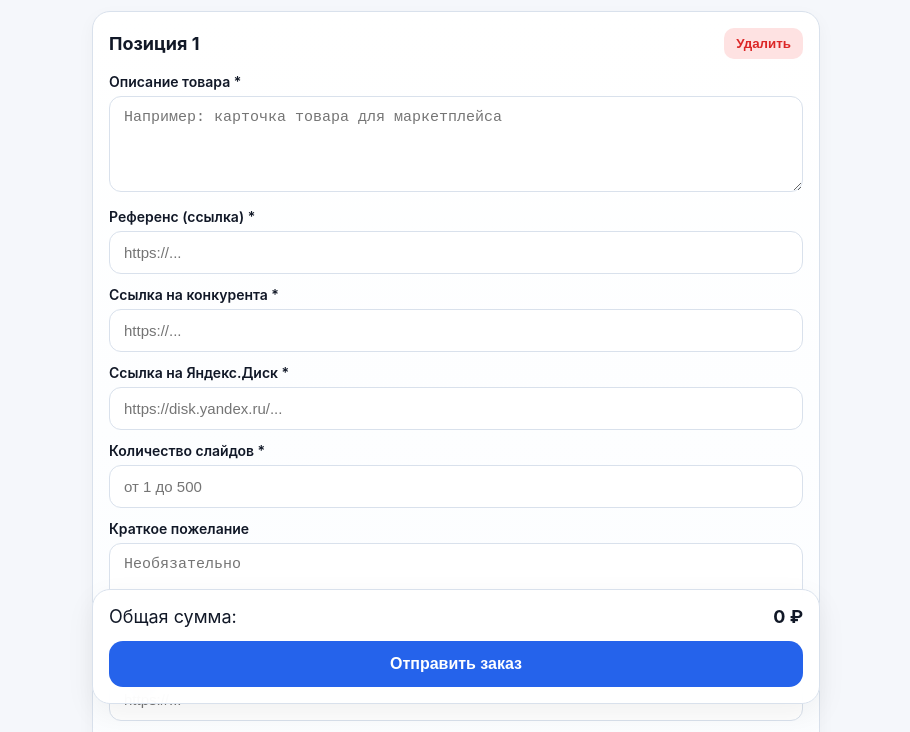
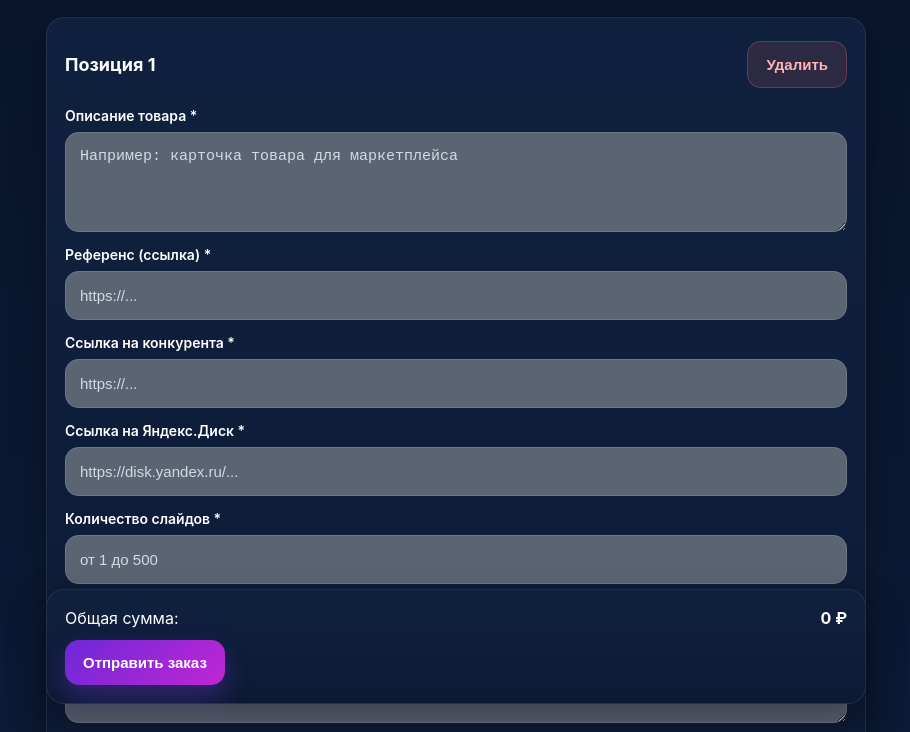
Before and after one commit to anasteisha15ru-prog/mini-app-infographics-order, a website: page public/index.html in a window 1280 px wide. Shown: the part 84-816 px from the top of the page, without its empty margins (184-1094 px from the left). Drawn offline with Linux system fonts and the light colour scheme.

Commit message:
Update mini app dark theme

```diff
--- a/public/index.html
+++ b/public/index.html
@@ -7,7 +7,7 @@
     content="width=device-width, initial-scale=1, maximum-scale=1, user-scalable=no"
   />
   <title>Заказ инфографики</title>
-  <link rel="stylesheet" href="/styles.css" />
+  <link rel="stylesheet" href="/styles.css?v=2" />
   <script src="https://telegram.org/js/telegram-web-app.js"></script>
 </head>
 <body>
--- a/public/styles.css
+++ b/public/styles.css
@@ -1,57 +1,135 @@
 :root {
-  --bg: var(--tg-theme-bg-color, #f5f7fb);
-  --text: var(--tg-theme-text-color, #111827);
-  --hint: var(--tg-theme-hint-color, #6b7280);
-  --card: var(--tg-theme-secondary-bg-color, #ffffff);
-  --button: var(--tg-theme-button-color, #2563eb);
-  --button-text: var(--tg-theme-button-text-color, #ffffff);
-  --border: #d9e1ec;
-  --danger: #dc2626;
-  --success: #15803d;
+  color-scheme: dark;
+
+  --bg-main: #08152b;
+  --bg-secondary: #0d1d3a;
+  --card-bg: #10213f;
+  --card-bg-2: #0c1a34;
+
+  --text-main: #ffffff;
+  --text-muted: #c7d2e3;
+  --placeholder: #d4d9e3;
+
+  --field-bg: #5b6473;
+  --field-bg-focus: #687385;
+  --field-border: rgba(255, 255, 255, 0.12);
+
+  --btn-start: #6d28d9;
+  --btn-end: #c026d3;
+
+  --danger-bg: rgba(255, 107, 107, 0.12);
+  --danger-border: rgba(255, 107, 107, 0.28);
+  --danger-text: #ffb3b3;
+
+  --line: rgba(255, 255, 255, 0.08);
+  --shadow: 0 14px 36px rgba(0, 0, 0, 0.35);
+  --radius: 18px;
 }
 
 * {
   box-sizing: border-box;
 }
 
+html,
 body {
   margin: 0;
+  padding: 0;
+  min-height: 100%;
+  background: linear-gradient(180deg, var(--bg-main) 0%, var(--bg-secondary) 100%) !important;
+  color: var(--text-main) !important;
   font-family: Inter, Arial, sans-serif;
-  background: var(--bg);
-  color: var(--text);
 }
 
-.container {
-  max-width: 760px;
-  margin: 0 auto;
+body {
   padding: 16px;
 }
 
-.page-header h1 {
-  margin: 0 0 8px;
-  font-size: 26px;
+/* Универсальные контейнеры */
+.app,
+.app-container,
+.container,
+.page,
+.wrapper,
+.content,
+main {
+  max-width: 820px;
+  margin: 0 auto;
+  color: var(--text-main) !important;
+  background: transparent !important;
 }
 
-.page-header p {
-  margin: 0 0 20px;
-  color: var(--hint);
+/* Все тексты */
+h1,
+h2,
+h3,
+h4,
+h5,
+h6,
+strong,
+b,
+label,
+span,
+div,
+p,
+small {
+  color: inherit;
 }
 
-.items-container {
-  display: flex;
-  flex-direction: column;
-  gap: 16px;
+p,
+small,
+.subtitle,
+.description,
+.muted,
+.hint,
+.field-hint {
+  color: var(--text-muted) !important;
 }
 
-.item-card {
-  background: linear-gradient(180deg, #ffffff 0%, #fbfdff 100%);
-  border: 1px solid var(--border);
-  border-radius: 18px;
-  padding: 16px;
-  box-shadow: 0 6px 18px rgba(0, 0, 0, 0.04);
+/* Заголовок */
+h1 {
+  margin: 0 0 8px;
+  font-size: 32px;
+  line-height: 1.15;
+  font-weight: 800;
 }
 
-.item-card-header {
+.header,
+.page-header {
+  margin-bottom: 20px;
+}
+
+.header p,
+.page-header p {
+  margin: 0;
+  color: var(--text-muted) !important;
+}
+
+/* Карточки */
+.card,
+.item-card,
+.order-summary,
+.summary-card,
+.panel,
+.form-card,
+.block {
+  background: linear-gradient(180deg, var(--card-bg) 0%, var(--card-bg-2) 100%) !important;
+  border: 1px solid var(--line) !important;
+  border-radius: var(--radius);
+  box-shadow: var(--shadow);
+}
+
+/* Карточка позиции */
+.item-card,
+.form-card,
+.panel,
+.block {
+  padding: 18px;
+  margin-bottom: 16px;
+}
+
+.item-card-header,
+.card-header,
+.section-header {
   display: flex;
   align-items: center;
   justify-content: space-between;
@@ -59,127 +137,274 @@ body {
   margin-bottom: 14px;
 }
 
-.item-card-title {
-  margin: 0;
+.item-card-title,
+.section-title {
   font-size: 18px;
+  font-weight: 700;
+  color: var(--text-main) !important;
 }
 
-.delete-btn {
-  border: none;
-  background: #fee2e2;
-  color: var(--danger);
-  border-radius: 10px;
-  padding: 8px 12px;
-  cursor: pointer;
-  font-weight: 600;
+/* Формы */
+.form-grid,
+.fields,
+.item-fields {
+  display: grid;
+  gap: 14px;
 }
 
-.form-grid {
+.form-group,
+.field,
+.input-group {
   display: grid;
-  grid-template-columns: 1fr;
-  gap: 12px;
+  gap: 8px;
 }
 
-.field label {
+label,
+.field-label {
   display: block;
-  margin-bottom: 6px;
   font-size: 14px;
   font-weight: 600;
+  color: var(--text-main) !important;
 }
 
-.field input,
-.field textarea {
+/* Поля */
+input,
+textarea,
+select,
+.input,
+.textarea,
+.field-control {
   width: 100%;
-  border: 1px solid var(--border);
-  border-radius: 12px;
-  padding: 12px 14px;
+  border: 1px solid var(--field-border) !important;
+  border-radius: 14px;
+  background: var(--field-bg) !important;
+  color: var(--text-main) !important;
+  padding: 13px 14px;
   font-size: 15px;
-  background: #fff;
-  color: var(--text);
+  line-height: 1.4;
   outline: none;
+  box-shadow: none;
+  transition: 0.2s ease;
 }
 
-.field textarea {
-  min-height: 96px;
+/* Чтобы текст в disabled / readonly полях тоже был белым */
+input:disabled,
+textarea:disabled,
+select:disabled,
+input[readonly],
+textarea[readonly] {
+  opacity: 1 !important;
+  color: var(--text-main) !important;
+  -webkit-text-fill-color: var(--text-main) !important;
+  background: #677181 !important;
+}
+
+/* Placeholder */
+input::placeholder,
+textarea::placeholder,
+select::placeholder {
+  color: var(--placeholder) !important;
+  opacity: 1;
+}
+
+/* Focus */
+input:focus,
+textarea:focus,
+select:focus,
+.input:focus,
+.textarea:focus,
+.field-control:focus {
+  background: var(--field-bg-focus) !important;
+  border-color: rgba(192, 38, 211, 0.7) !important;
+  box-shadow: 0 0 0 3px rgba(192, 38, 211, 0.18) !important;
+}
+
+/* Высота textarea */
+textarea {
+  min-height: 100px;
   resize: vertical;
 }
 
-.field small {
-  display: block;
-  margin-top: 5px;
-  color: var(--hint);
+/* Автозаполнение Chrome */
+input:-webkit-autofill,
+input:-webkit-autofill:hover,
+input:-webkit-autofill:focus,
+textarea:-webkit-autofill,
+textarea:-webkit-autofill:hover,
+textarea:-webkit-autofill:focus,
+select:-webkit-autofill,
+select:-webkit-autofill:hover,
+select:-webkit-autofill:focus {
+  -webkit-text-fill-color: var(--text-main) !important;
+  box-shadow: 0 0 0 1000px var(--field-bg) inset !important;
+  transition: background-color 5000s ease-in-out 0s;
 }
 
-.item-price-box {
-  margin-top: 14px;
-  padding: 12px;
-  border-radius: 12px;
-  background: #eef4ff;
-  border: 1px solid #cfe0ff;
-  display: flex;
-  flex-direction: column;
-  gap: 6px;
+/* Кнопки */
+button,
+.btn,
+.primary-btn,
+.submit-btn,
+button[type="submit"] {
+  border: none;
+  border-radius: 14px;
+  padding: 14px 18px;
   font-size: 15px;
+  font-weight: 700;
+  cursor: pointer;
+  color: #ffffff !important;
+  background: linear-gradient(135deg, var(--btn-start) 0%, var(--btn-end) 100%) !important;
+  box-shadow: 0 12px 26px rgba(124, 58, 237, 0.32);
+  transition: transform 0.18s ease, filter 0.18s ease, opacity 0.18s ease;
 }
 
-.secondary-btn,
-.primary-btn {
-  width: 100%;
-  border: none;
-  border-radius: 14px;
-  padding: 14px 16px;
-  font-size: 16px;
-  font-weight: 700;
-  cursor: pointer;
+button:hover,
+.btn:hover,
+.primary-btn:hover,
+.submit-btn:hover,
+button[type="submit"]:hover {
+  transform: translateY(-1px);
+  filter: brightness(1.04);
 }
 
-.secondary-btn {
-  margin-top: 16px;
-  background: #e5eefc;
-  color: #1d4ed8;
+button:disabled,
+.btn:disabled,
+.primary-btn:disabled,
+.submit-btn:disabled,
+button[type="submit"]:disabled {
+  opacity: 0.65;
+  cursor: not-allowed;
+  transform: none;
+  box-shadow: none;
 }
 
-.primary-btn {
-  background: var(--button);
-  color: var(--button-text);
+/* Кнопка удаления */
+.remove-btn,
+.delete-btn,
+.btn-danger,
+button.remove {
+  background: var(--danger-bg) !important;
+  color: var(--danger-text) !important;
+  border: 1px solid var(--danger-border) !important;
+  box-shadow: none !important;
 }
 
-.primary-btn:disabled,
-.secondary-btn:disabled {
-  opacity: 0.65;
-  cursor: not-allowed;
+/* Вторичная кнопка */
+.secondary-btn,
+.btn-secondary,
+.add-btn {
+  background: rgba(255, 255, 255, 0.08) !important;
+  color: var(--text-main) !important;
+  border: 1px solid rgba(255, 255, 255, 0.12) !important;
+  box-shadow: none !important;
 }
 
-.order-summary {
-  margin-top: 20px;
-  background: rgba(255, 255, 255, 0.92);
-  backdrop-filter: blur(12px);
-  border: 1px solid var(--border);
-  border-radius: 18px;
-  padding: 16px;
+/* Блок итогов */
+.order-summary,
+.summary-card {
   position: sticky;
   bottom: 12px;
-  box-shadow: 0 10px 30px rgba(0, 0, 0, 0.06);
+  margin-top: 18px;
+  padding: 18px;
 }
 
-.summary-row {
+.summary-row,
+.total-row {
   display: flex;
+  align-items: center;
   justify-content: space-between;
-  align-items: center;
-  margin-bottom: 14px;
-  font-size: 18px;
+  gap: 12px;
+  margin-bottom: 12px;
+  color: var(--text-main) !important;
 }
 
-.status-message {
-  margin-top: 12px;
-  font-size: 14px;
-  color: var(--hint);
+.summary-row:last-child,
+.total-row:last-child {
+  margin-bottom: 0;
 }
 
-.status-message.success {
-  color: var(--success);
+.summary-total,
+.total-amount,
+.price-total {
+  font-size: 24px;
+  font-weight: 800;
+  color: var(--text-main) !important;
 }
 
-.status-message.error {
-  color: var(--danger);
+/* Разделители */
+hr {
+  border: none;
+  border-top: 1px solid var(--line);
+  margin: 16px 0;
 }
+
+/* Ссылки */
+a {
+  color: #d3bcff;
+  text-decoration: none;
+}
+
+a:hover {
+  text-decoration: underline;
+}
+
+/* Ошибки / уведомления */
+.error,
+.error-box,
+.validation-error {
+  color: #ffb3b3 !important;
+}
+
+.success,
+.success-box {
+  color: #c7ffd9 !important;
+}
+
+/* Скролл */
+::-webkit-scrollbar {
+  width: 10px;
+}
+
+::-webkit-scrollbar-track {
+  background: rgba(255, 255, 255, 0.04);
+}
+
+::-webkit-scrollbar-thumb {
+  background: rgba(255, 255, 255, 0.18);
+  border-radius: 999px;
+}
+
+/* Адаптив */
+@media (max-width: 768px) {
+  body {
+    padding: 12px;
+  }
+
+  h1 {
+    font-size: 28px;
+  }
+
+  .item-card,
+  .form-card,
+  .panel,
+  .block,
+  .order-summary,
+  .summary-card {
+    padding: 14px;
+    border-radius: 16px;
+  }
+
+  input,
+  textarea,
+  select,
+  .input,
+  .textarea,
+  .field-control,
+  button,
+  .btn,
+  .primary-btn,
+  .submit-btn,
+  button[type="submit"] {
+    font-size: 14px;
+  }
+}
```
